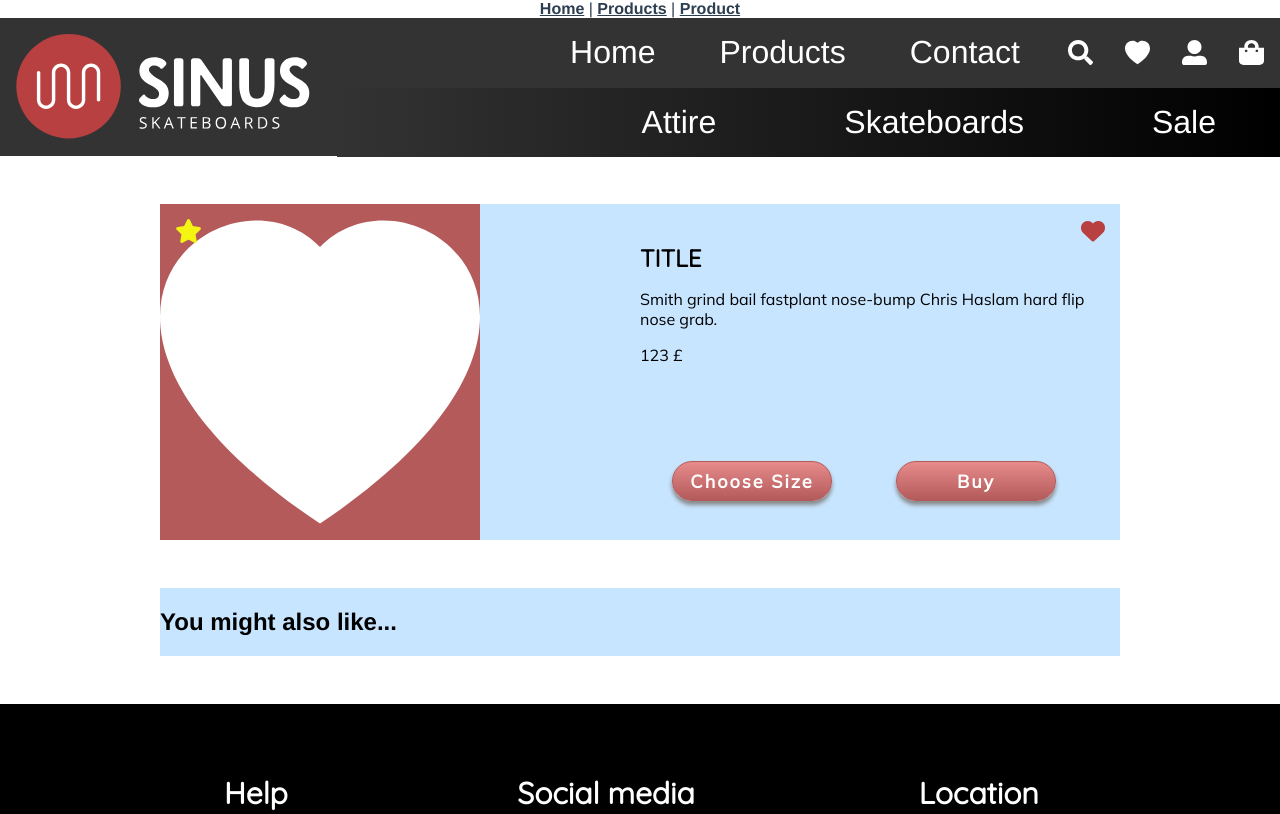
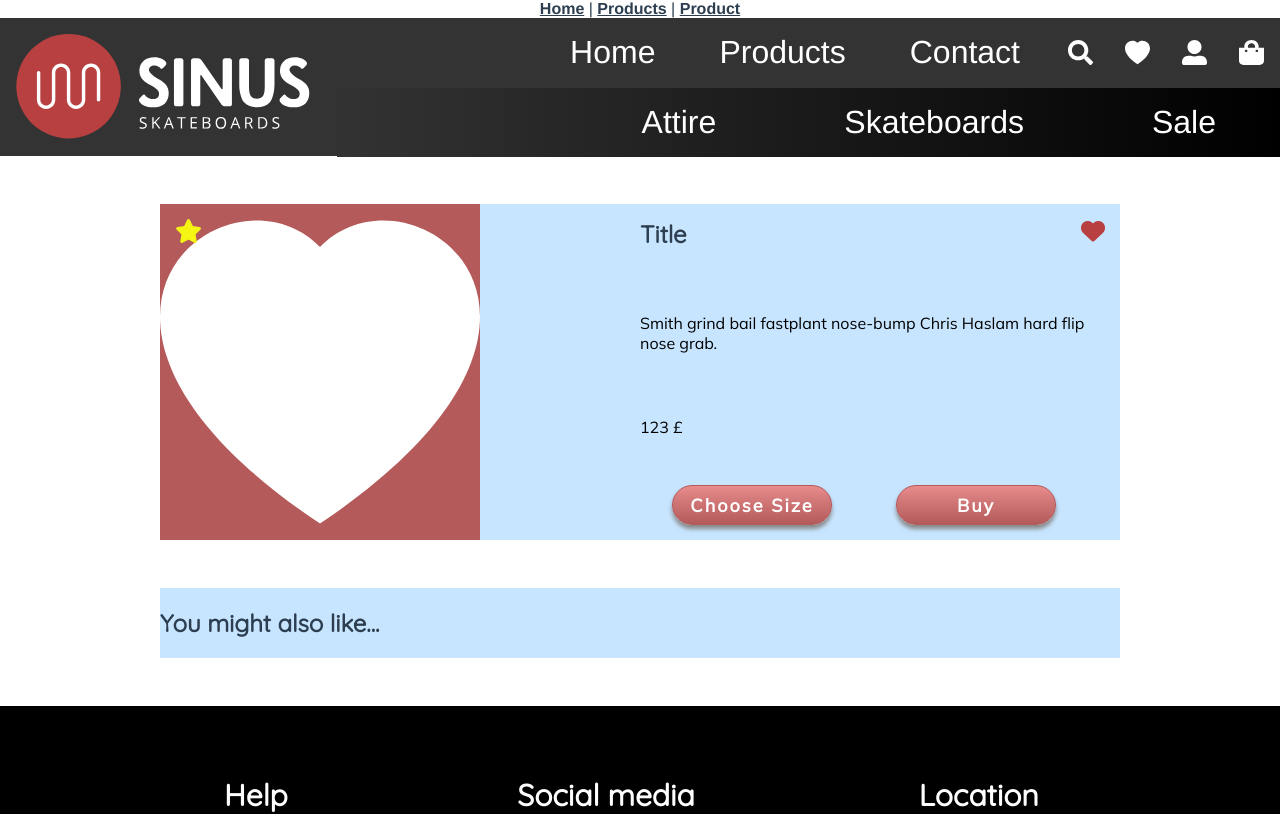
Before and after one commit to qimlonnegren/sinus-webshop, a Vue app: page /Product in a window 1280 px wide. Shown: the top 814 px of the page. Built offline with nearby package versions, Linux system fonts and the light colour scheme.

Commit message:
Add styling to product

```diff
--- a/src/views/Product.vue
+++ b/src/views/Product.vue
@@ -5,6 +5,7 @@
       <img src="../assets/Heart-icon.svg" alt="Product image" />
       <i v-if="product.favorite" :key="product.favorite" title="Added to wishlist!" class="fa-solid fa-heart"></i>
       <i v-else title="Click to add to wishlist" class="fa-regular fa-heart"></i>
+
       <i v-if="product.specialEdition" :key="product.specialEdition" class="fa-solid fa-star" title="Special edition item!"></i>
       <i v-else :key="product.specialEdition" class="fa-regular fa-star" title="Not special edition"></i>
       <span>
@@ -35,14 +36,14 @@ export default {
   data() { return {
       product:
         {
-          title: "TITLE",
+          title: "Title",
           specialEdition: "False",
           price: "123",
           category: "Skateboards",
           longDesc:
             "Smith grind bail fastplant nose-bump Chris Haslam hard flip nose grab.",
           imgFile: "sinus-cap-blue.png",
-          favorite: "true",
+          favorite: "false",
         },
     };
   },
@@ -62,7 +63,6 @@ section {
   justify-content: space-between;
   flex-wrap: wrap;
   margin: auto auto 5rem auto;
-  color: black;
   background-color: rgb(199, 229, 255);
   margin: 3rem auto 3rem auto;
   position: relative;
@@ -81,10 +81,14 @@ h1{
     margin: 0;
     top: 0;
 }
+h2{
+  font-family: 'Quicksand', sans-serif;
+}
 p {
   color: black;
   width: 30rem;
   font-family: 'Mulish', sans-serif;
+  margin: 4rem 0 0 0;
 }
 .fa-heart{
   position: absolute;
@@ -113,7 +117,7 @@ button{
   color: white;
   background: linear-gradient(#e78b8b, #b35a5a);
   letter-spacing: 2px;
-  margin: 5rem 2rem 0 2rem;
+  margin: 3rem 2rem 0 2rem;
   box-shadow: 0px 4px 4px #888888;
   cursor: pointer;
 	&:hover{
```
